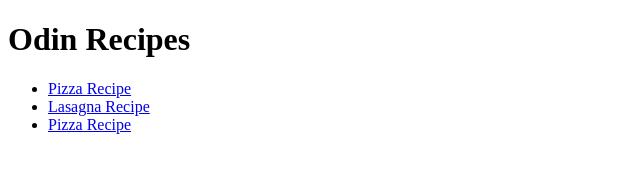
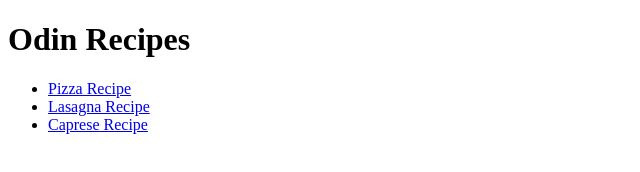
Before and after one commit to BrandonCerami/odin-recipes, a plain HTML site: page index.html in a window 1280 px wide. Shown: the full height of the page, 0-640 px from the left. Drawn offline with Linux system fonts and the light colour scheme.

Commit message:
Fix path to caprese page

```diff
--- a/index.html
+++ b/index.html
@@ -11,7 +11,7 @@
         <ul>
             <li><a href="recipes/pizza.html">Pizza Recipe</a></li>
             <li><a href="recipes/lasagna.html">Lasagna Recipe</a></li>
-            <li><a href="recipes/pizza.html">Pizza Recipe</a></li>
+            <li><a href="recipes/caprese.html">Caprese Recipe</a></li>
         </ul>
 
     </body>
```
